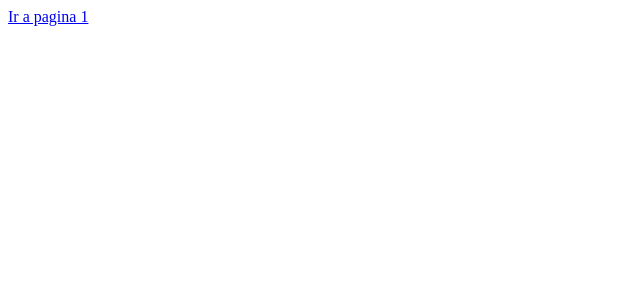
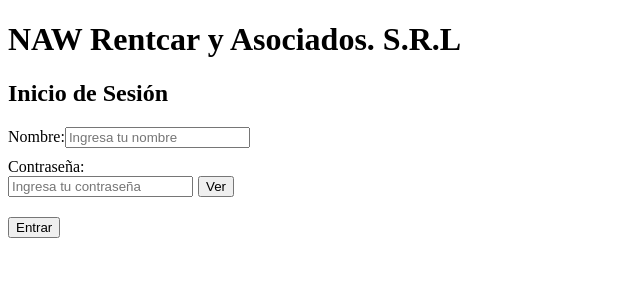
Before and after one commit to alberto2044acosta/NAW-Rentcar-y-Asociados, a Next.js app: page / in a window 1280 px wide. Shown: the top 300 px of the page, without its empty margins (0-640 px from the left). Built offline with nearby package versions, Linux system fonts and the light colour scheme.

Commit message:
Inicio de la base de datos

```diff
--- /dev/null
+++ b/src/app/api/vehiculos/route.ts
@@ -0,0 +1,6 @@
+import connection from '@/lib/db';
+
+export async function GET() {
+  const [rows] = await connection.query('SELECT * FROM vehiculos WHERE disponible = 1');
+  return new Response(JSON.stringify(rows), { status: 200 });
+}
--- a/src/app/page.tsx
+++ b/src/app/page.tsx
@@ -1,9 +1,46 @@
-import Link from 'next/link';
+"use client";
+
+import { useState } from "react";
+import { useRouter } from "next/navigation";
 
 export default function Home() {
+  const router = useRouter();
+  const [showPassword, setShowPassword] = useState(false);
+
+  const handleEnter = () => {
+    router.push("/components/uno");
+  };
+
   return (
     <div>
-      <Link href="/components/uno">Ir a pagina 1</Link>
+      <h1>NAW Rentcar y Asociados. S.R.L</h1>
+      <h2>Inicio de Sesión</h2>
+
+      <div>
+        <label>Nombre:</label>
+        <input type="text" placeholder="Ingresa tu nombre" />
+      </div>
+
+      <div style={{ marginTop: "10px" }}>
+        <label>Contraseña:</label>
+        <div style={{ display: "flex" }}>
+          <input
+            type={showPassword ? "text" : "password"}
+            placeholder="Ingresa tu contraseña"
+          />
+          <button
+            type="button"
+            onClick={() => setShowPassword(!showPassword)}
+            style={{ marginLeft: "5px" }}
+          >
+            {showPassword ? "Ocultar" : "Ver"}
+          </button>
+        </div>
+      </div>
+
+      <div style={{ marginTop: "20px" }}>
+        <button onClick={handleEnter}>Entrar</button>
+      </div>
     </div>
   );
 }
--- /dev/null
+++ b/src/lib/db.ts
@@ -0,0 +1,10 @@
+import mysql from 'mysql2/promise';
+
+const connection = await mysql.createConnection({
+  host: process.env.DB_HOST || 'localhost',
+  user: process.env.DB_USER || 'root',
+  password: process.env.DB_PASS || '',
+  database: process.env.DB_NAME || 'naw_rentcar',
+});
+
+export default connection;
```
Also changed, not shown: package.json (+7 -6 lines), src/app/components/dos/page.tsx (+8 -0 lines), src/app/components/uno/page.tsx (+36 -16 lines), 1 other file (tests, documents, lock files or other folders).
